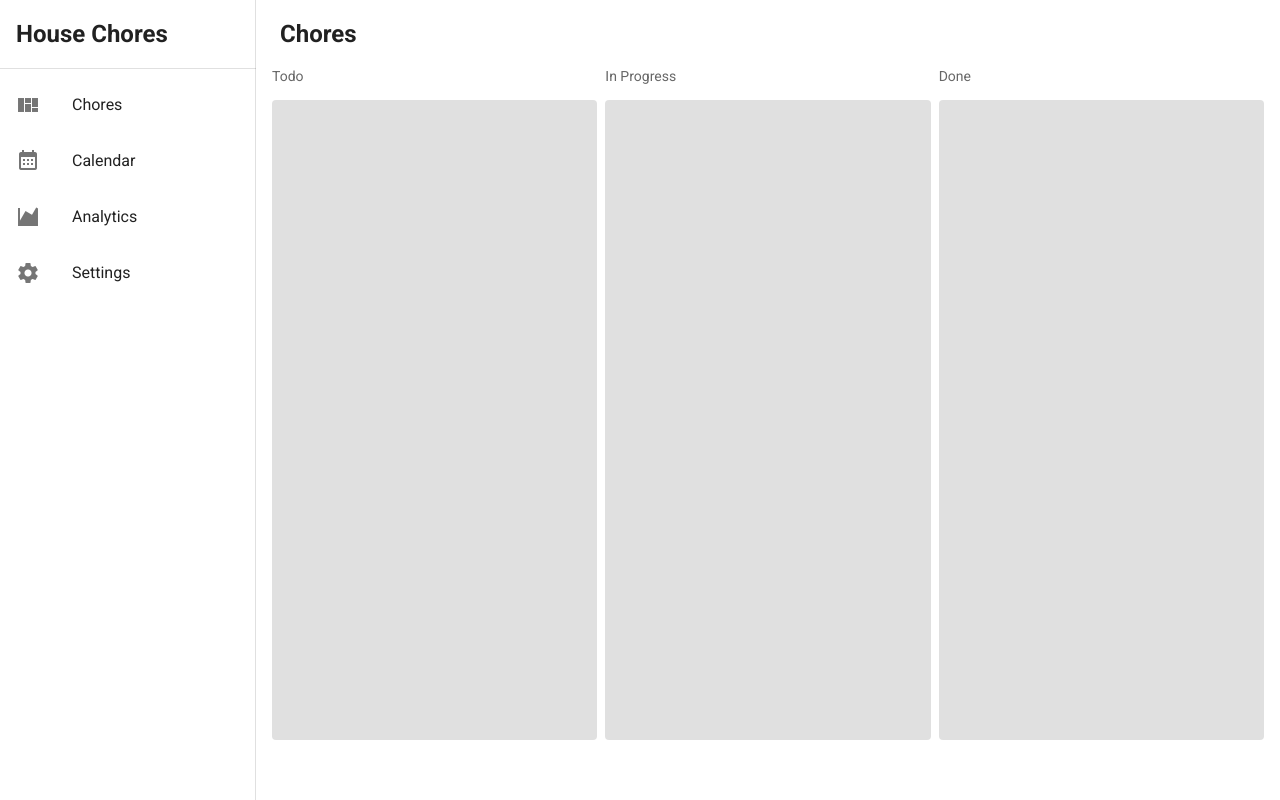
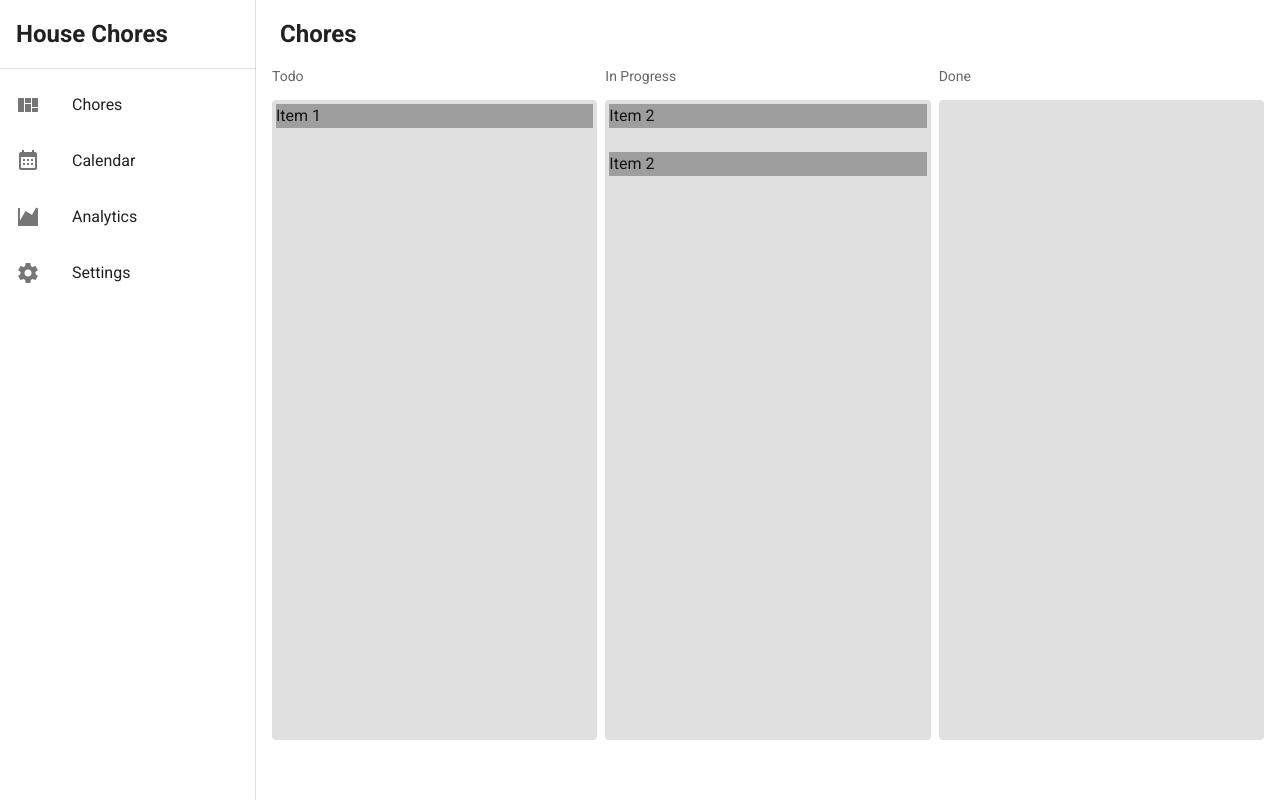
Before and after one commit to NatLewJon/Chores, a Vue app: page / in a window 1280 px wide. Built offline with nearby package versions, Linux system fonts and the light colour scheme.

Commit message:
Added drag and drop hard coded cards

```diff
--- a/src/views/Kanban.vue
+++ b/src/views/Kanban.vue
@@ -2,15 +2,33 @@
   <div class="kanban">
     <h2>Chores</h2>
     <v-row class="mb-6">
-      <v-col v-for="[column] in columns" :key="column" class="px-1">
-        <v-subheader class="pa-0">{{ column }}</v-subheader>
-        <v-sheet color="grey lighten-2" class="pa-1" height="80vh" rounded>
+      <v-col v-for="column in columns" :key="column.columnId" class="px-1">
+        <v-subheader class="pa-0">{{ column.columnName }}</v-subheader>
+        <v-sheet color="grey lighten-2" class="pa-1" height="80vh"
+          @drop="onDrop($event,column.columnId)"
+          @dragover.prevent
+          @dragenter.prevent  rounded
+        >
+
+          <v-sheet
+          color="grey"
+          class="mb-6"
+          v-for="item in listGet(column.columnId)"
+          :key="item.title"
+          draggable
+          @dragstart="startDrag($event, item)"
+          >
+            {{item.title}}
+
+          </v-sheet>
 
         </v-sheet>
       </v-col>
     </v-row>
   </div>
 </template>
+
+
 
 <script>
   export default {
@@ -19,13 +37,56 @@
     components: {
     },
 
+    methods:{
+      listGet(id){
+          return this.items.filter(item => item.list === id)
+      },
+      startDrag(evt, item){
+        evt.dataTransfer.dropEffect = 'move'
+        evt.dataTransfer.effectAllowed = 'move'
+        evt.dataTransfer.setData('itemID', item.id)
+      },
+      onDrop(evt, list){
+        const itemID = evt.dataTransfer.getData('itemID')
+        const item = this.items.find(item => item.id == itemID)
+        item.list = list
+      }
+    },
+
     data: () => ({
       drawer: null,
       columns: [
-        ['Todo'],
-        ['In Progress'],
-        ['Done'],
+        {
+          columnName:"Todo",
+          columnId:1
+        },
+        {
+          columnName:"In Progress",
+          columnId:2
+        },
+        {
+          columnName:"Done",
+          columnId:3,
+        },
       ],
+      items: [
+        {
+          id:0,
+          title: "Item 1",
+          list: 1
+        },
+        {
+          id:1,
+          title:"Item 2",
+          list:2
+        },
+        {
+          id:2,
+          title:"Item 2",
+          list:2
+        }
+      ]
+
     }),
   }
 </script>
```
